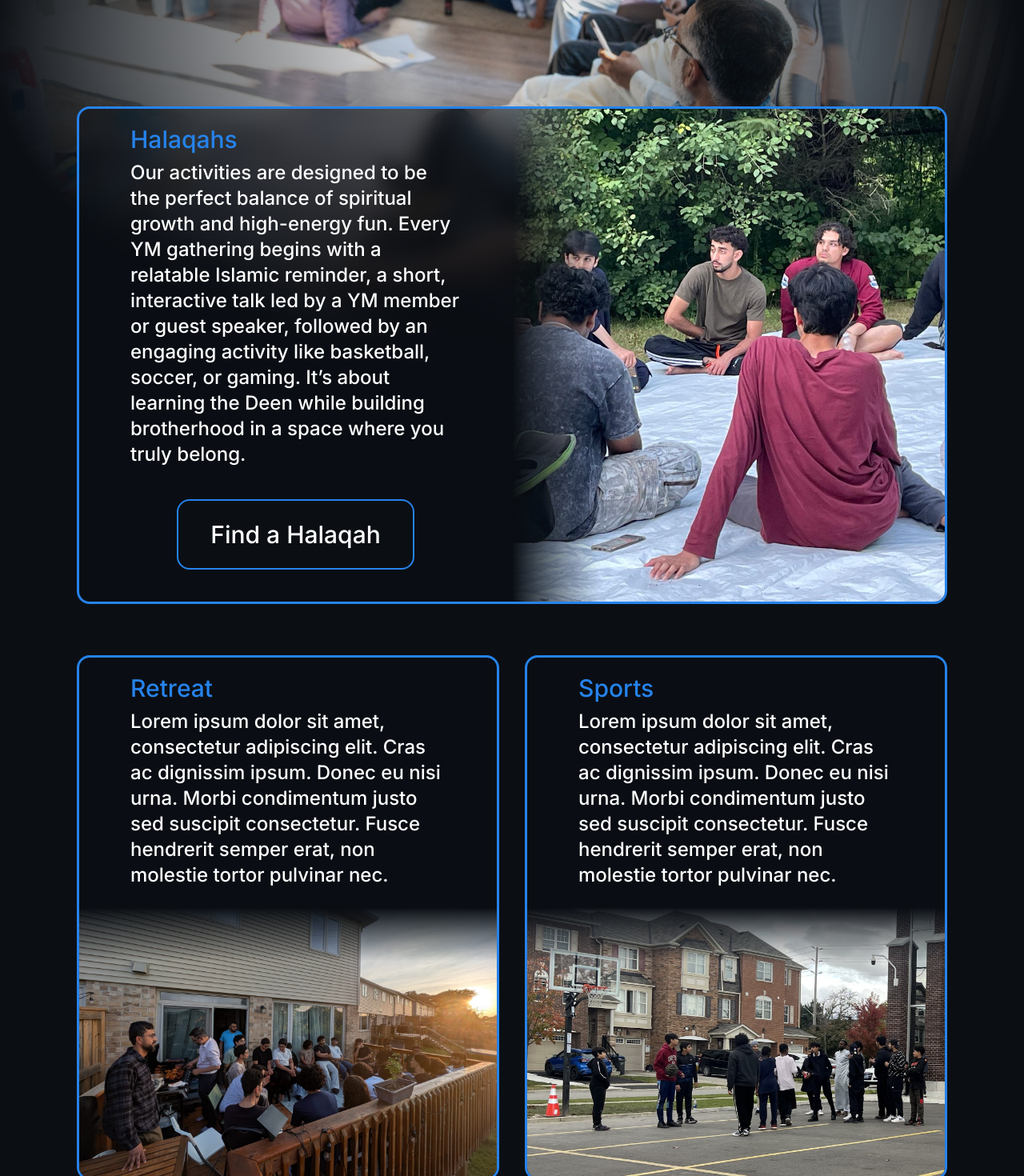
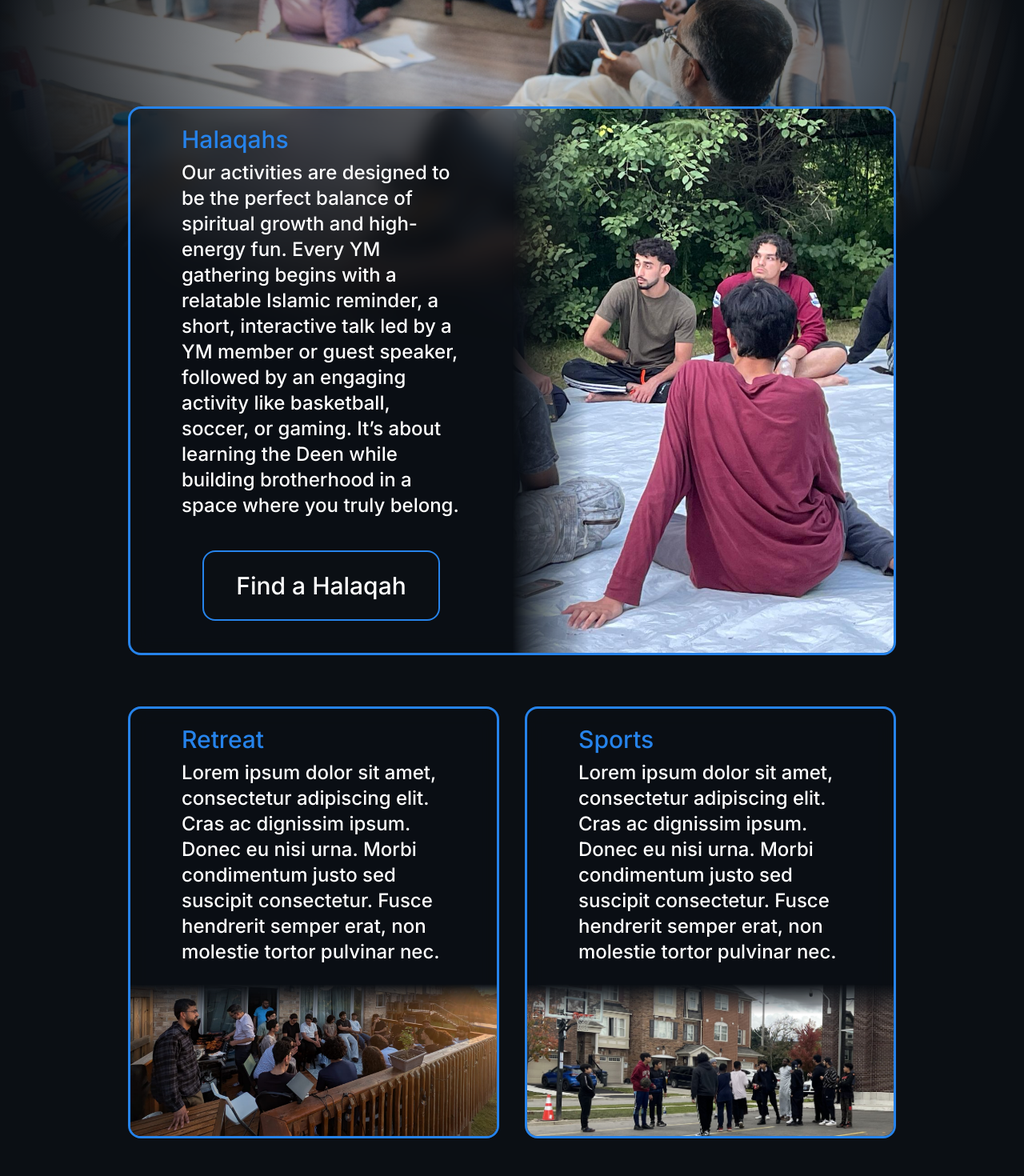
Before and after one commit to Mz2neat/ym_website, a Next.js app: page /activities in a window 1280 px wide. Shown: the part 460-1930 px from the top of the page at 80% size. Built offline with nearby package versions, Linux system fonts and the light colour scheme.

Commit message:
edited sizing on activities page

```diff
--- a/app/activities/page.tsx
+++ b/app/activities/page.tsx
@@ -40,7 +40,7 @@ export default function Activities(){
 {/*Halaqah Section*/}
 
 <motion.div
-        className="overflow-hidden transform-gpu will-change-transform bg-[#0B0F14]/50 backdrop-blur-md border-[3px] border-[#2683EB] mt-32 mx-auto relative z-20 h-auto w-[85%] max-w-8xl rounded-2xl mb-16 flex"
+        className="overflow-hidden transform-gpu will-change-transform bg-[#0B0F14]/50 backdrop-blur-md border-[3px] border-[#2683EB] mt-32 mx-auto relative z-20 h-auto w-[75%] max-w-8xl rounded-2xl mb-16 flex"
         initial={{opacity: 0, y:50}}
         whileInView={{opacity: 1, y:0}}
         transition={{duration:0.8}}
@@ -68,11 +68,11 @@ export default function Activities(){
       </motion.div>
 
       {/* Sports & Retreat Section Wrapper */}
-      <div className="grid grid-cols-2 gap-8 mx-auto w-[85%] max-w-8xl relative z-20 mb-32">
+      <div className="grid grid-cols-2 gap-8 mx-auto w-[75%] max-w-8xl relative z-20 mb-32">
 
         {/* Retreat Section */}
         <motion.div
-          className="overflow-hidden transform-gpu will-change-transform bg-[#0B0F14]/50 backdrop-blur-md border-[3px] border-[#2683EB] h-164 rounded-2xl flex flex-col"
+          className="overflow-hidden transform-gpu will-change-transform bg-[#0B0F14]/50 backdrop-blur-md border-[3px] border-[#2683EB] h-135 rounded-2xl flex flex-col"
           initial={{opacity: 0, y:50}}
           whileInView={{opacity: 1, y:0}}
           transition={{duration:0.8}}
@@ -93,7 +93,7 @@ export default function Activities(){
 
         {/* Sports Section */}
         <motion.div
-          className="overflow-hidden transform-gpu will-change-transform bg-[#0B0F14]/50 backdrop-blur-md border-[3px] border-[#2683EB] h-164 rounded-2xl flex flex-col"
+          className="overflow-hidden transform-gpu will-change-transform bg-[#0B0F14]/50 backdrop-blur-md border-[3px] border-[#2683EB] h-135 rounded-2xl flex flex-col"
           initial={{opacity: 0, y:50}}
           whileInView={{opacity: 1, y:0}}
           transition={{duration:0.8}}
```
